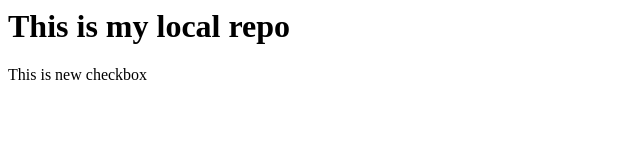
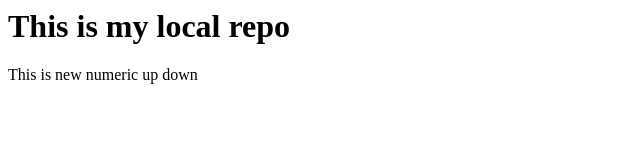
Before and after one commit to Raja-AbdulWahab/localrepo, a plain HTML site: page index.html in a window 1280 px wide. Shown: the full height of the page, 0-640 px from the left. Drawn offline with Linux system fonts and the light colour scheme.

Commit message:
Added numeric up down

```diff
--- a/index.html
+++ b/index.html
@@ -1,2 +1,2 @@
 <h1>This is my local repo</h1>
-<p>This is new checkbox</p>
+<p>This is new numeric up down</p>
```
